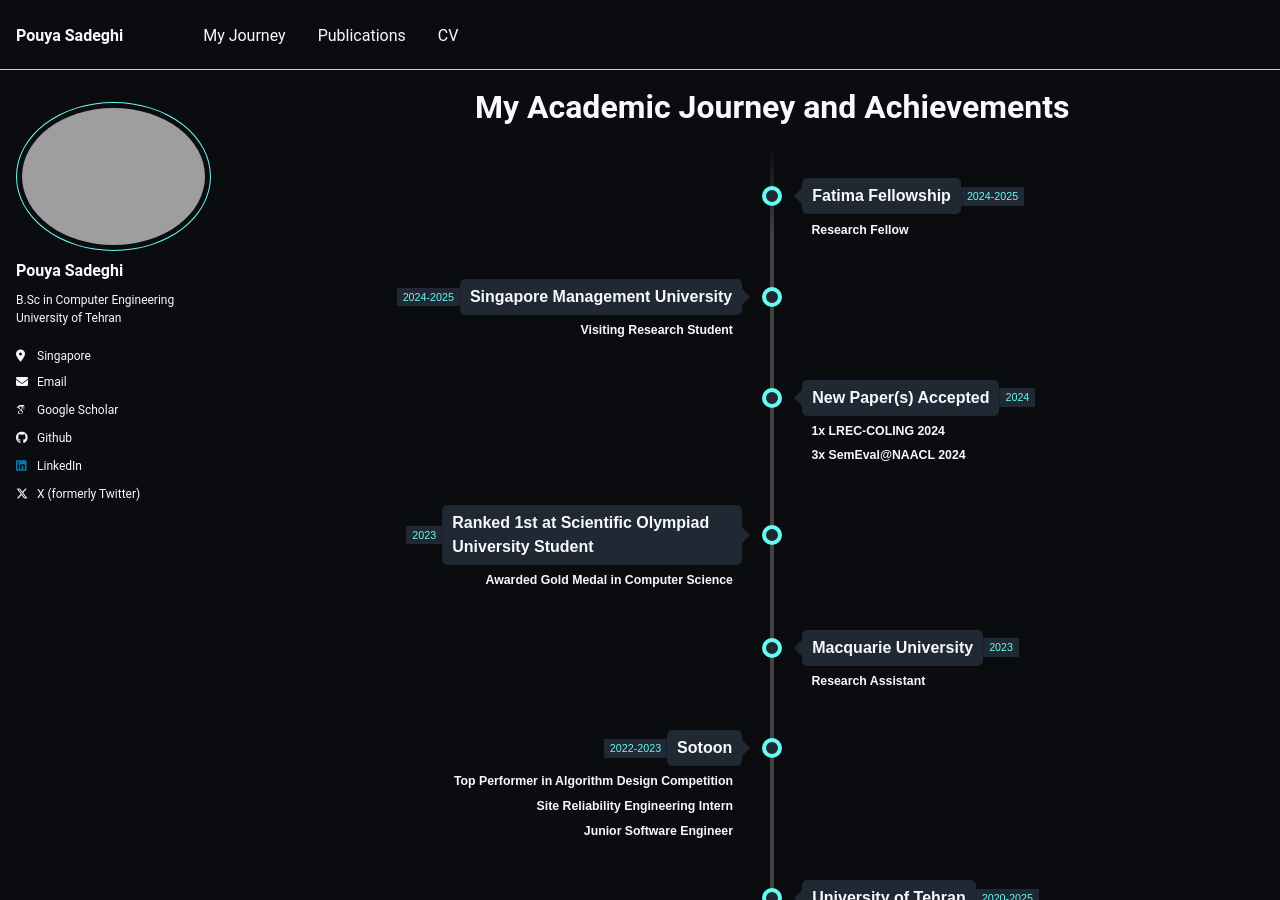
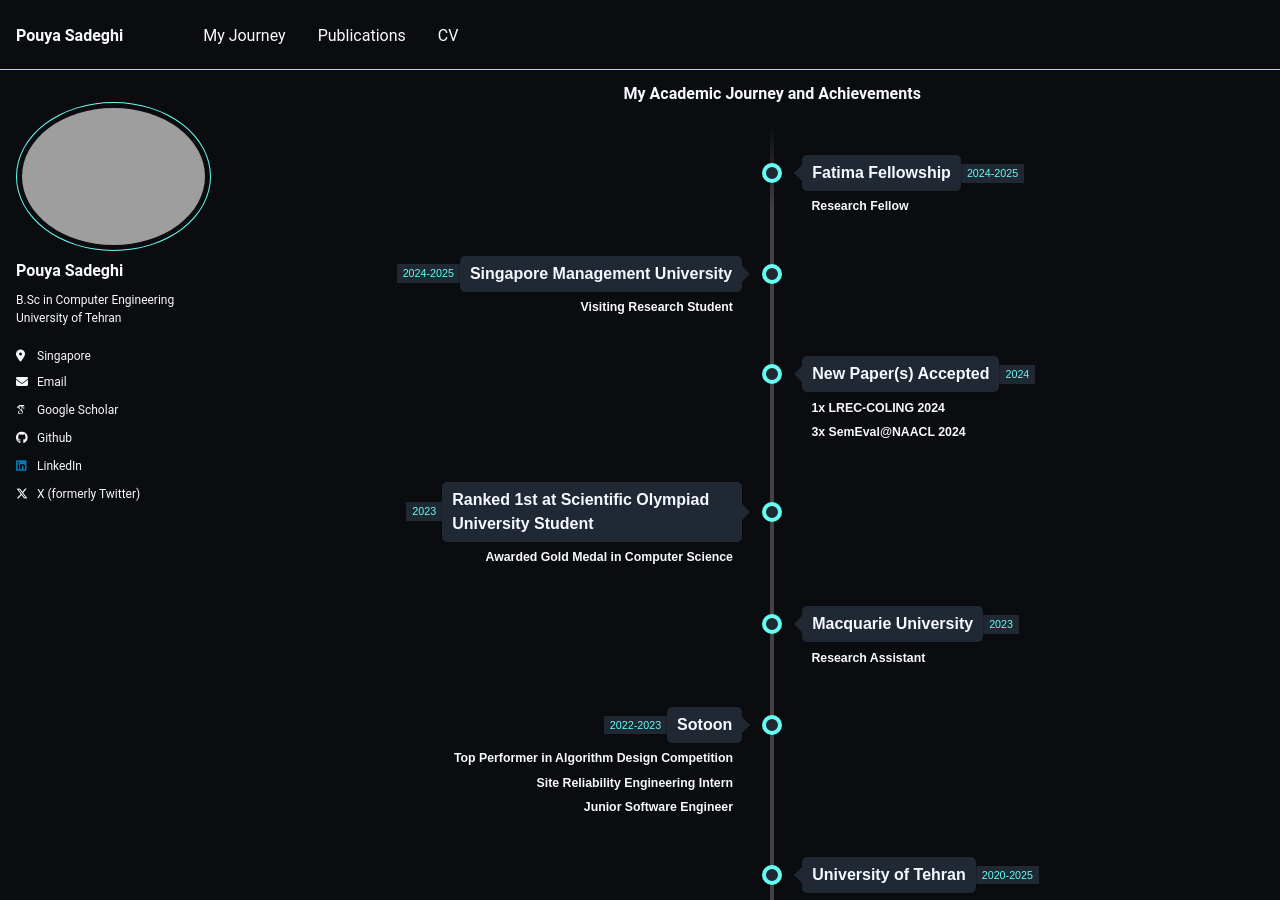
Before and after one commit to Ipouyall/Ipouyall.github.io, a Jekyll site: the page built from _pages/timeline.html, in a window 1280 px wide and 900 px high. Built offline with Jekyll 4.4.1, drawn with Linux system fonts in a browser that asks for light colours; some web fonts are replaced.

Commit message:
Finalize the timeline

```diff
--- a/_pages/timeline.html
+++ b/_pages/timeline.html
@@ -347,7 +347,7 @@ author_profile: true
 
 <body>
 
-  <h1>My Academic Journey and Achievements</h1>
+  <h3 style="text-align: center;">My Academic Journey and Achievements</h3>
 
   <div class="docs-section">
 
```
